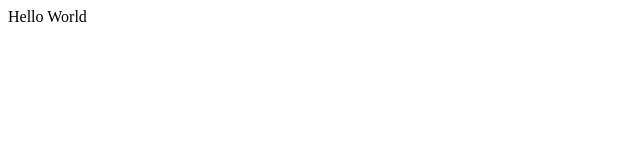
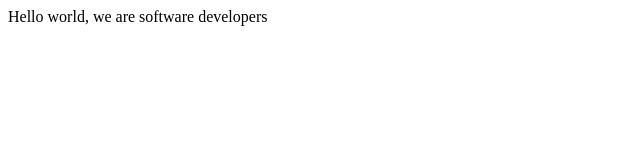
Before and after one commit to Bondok6/microverse-collaboration-3, a plain HTML site: page index.html in a window 1280 px wide. Shown: the whole page, without its empty margins (0-640 px from the left). Drawn offline with Linux system fonts and the light colour scheme.

Commit message:
modify index.html file

```diff
--- a/index.html
+++ b/index.html
@@ -1,12 +1,15 @@
 <!DOCTYPE html>
 <html lang="en">
+
     <head>
         <meta charset="UTF-8">
         <meta http-equiv="X-UA-Compatible" content="IE=edge">
         <meta name="viewport" content="width=device-width, initial-scale=1.0">
         <title>Document</title>
     </head>
+
     <body>
-    Hello World
+        Hello world, we are software developers
     </body>
+
 </html>
```
Lines whose indentation alone changed are shown as unchanged.
